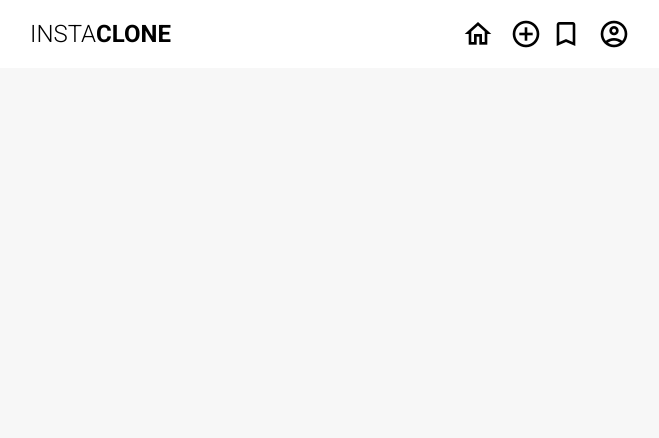
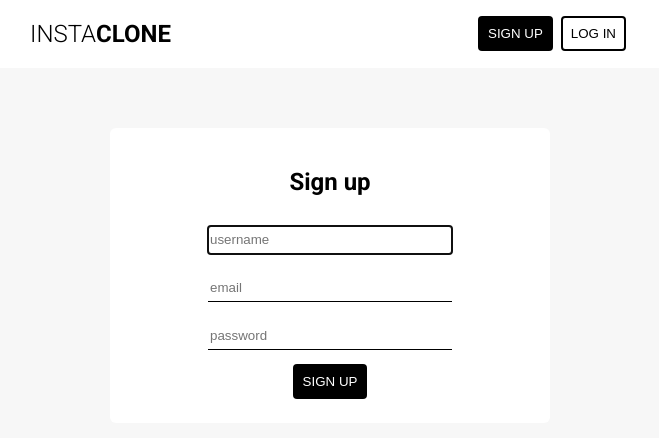
Before and after one commit to vjurih/instaclone, a Vue app: page /signup in a window 1280 px wide. Shown: the top 438 px of the page, without its empty margins (310-969 px from the left). Built offline with nearby package versions, Linux system fonts and the light colour scheme; no server answers.

Commit message:
Added login and signup

```diff
--- a/package.json
+++ b/package.json
@@ -8,6 +8,7 @@
   },
   "dependencies": {
     "core-js": "^3.6.5",
+    "firebase": "^8.10.0",
     "register-service-worker": "^1.7.1",
     "vue": "^3.0.0",
     "vue-router": "^4.0.0-0"
--- a/src/App.vue
+++ b/src/App.vue
@@ -14,20 +14,21 @@ import Navbar from './components/Navbar.vue'
 import NewPostModal from './components/NewPostModal.vue'
 export default {
   components: { Navbar, NewPostModal },
-  data() {
-    return {
-      showNewPostModal: false,
-      imageUrl: '',
+  setup() {
+    // DATA
+    const showNewPostModal = ref(false)
+    const imageURL = ref(null)
+
+    // METHODS
+    const toggleModal = () => {
+      showNewPostModal.value = !showNewPostModal.value
     }
-  },
-  methods: {
-    toggleModal() {
-      showNewPostModal = !showNewPostModal
-    },
-    handleImageSelect(selected) {
-      imageURL = URL.createObjectURL(selected)
+    const handleImageSelect = (selected) => {
+      imageURL.value = URL.createObjectURL(selected)
       toggleModal()
-    },
+    }
+
+    return { showNewPostModal, handleImageSelect, imageURL, toggleModal }
   },
 }
 </script>
@@ -74,13 +75,31 @@ body {
   .font-heavy {
     font-weight: 700;
   }
-  .btn-filled {
+  .error {
+    color: red;
+    margin: 20px 0;
+  }
+  .pointer {
+    cursor: pointer;
+  }
+  .btn {
     text-transform: uppercase;
-    color: white;
-    background-color: black;
+    padding: 10px;
     border-radius: 4px;
-    border: none;
-    padding: 10px;
+    margin: 4px;
+    &-filled {
+      @extend .btn;
+      color: white;
+      background-color: black;
+      border: none;
+    }
+    &-outlined {
+      @extend .btn;
+      border: 2px solid black;
+      color: black;
+      background-color: transparent;
+      padding: 8px;
+    }
   }
 }
 
--- a/src/components/Navbar.vue
+++ b/src/components/Navbar.vue
@@ -7,8 +7,12 @@
           <span class="font-heavy">clone</span>
         </h1>
       </div>
-      <div class="right-nav">
-        <span class="material-icons-outlined">home</span>
+
+      <div class="right-nav" v-if="user">
+        <router-link :to="{ name: 'Home' }" class="pointer">
+          <span class="material-icons-outlined">home</span>
+        </router-link>
+
         <div class="upload-button">
           <label for="file-upload">
             <span class="material-icons-outlined">
@@ -18,20 +22,54 @@
           <input type="file" id="file-upload" @change="handleChange" />
         </div>
 
-        <span class="material-icons-outlined">bookmark_border</span>
-        <span class="material-icons-outlined">account_circle</span>
+        <span class="material-icons-outlined">
+          bookmark_border
+        </span>
+
+        <span class="material-icons-outlined" @click="handleLogOut">
+          account_circle
+        </span>
+      </div>
+
+      <div class="logged-out" v-else>
+        <router-link :to="{ name: 'Signup' }">
+          <button class="btn-filled">Sign up</button>
+        </router-link>
+        <router-link :to="{ name: 'Login' }">
+          <button class="btn-outlined">Log in</button>
+        </router-link>
       </div>
     </nav>
   </div>
 </template>
 
 <script>
+import getUser from '../composables/getUser'
+import useLogout from '../composables/useLogout'
+import { useRouter } from 'vue-router'
+
 export default {
-  methods: {
-    handleChange(e) {
+  setup(props, { emit }) {
+    //DATA
+    const { user } = getUser()
+    const { error, isPending, logout } = useLogout()
+    const router = useRouter()
+
+    // METHODS
+    const handleChange = function(e) {
       const selected = e.target.files[0]
-      this.$emit('selected-image', selected)
-    },
+      emit('selected-image', selected)
+    }
+    const handleLogOut = async function() {
+      const res = await logout()
+      if (!error.value) {
+        console.log('User logged out')
+        router.push({ name: 'Login' })
+      } else {
+        console.log(error.value)
+      }
+    }
+    return { handleChange, user, handleLogOut }
   },
 }
 </script>
@@ -42,6 +80,18 @@ export default {
   flex-direction: row;
   justify-content: space-between;
   width: 600px;
+  align-items: center;
+  .material-icons-outlined {
+    cursor: pointer;
+    font-size: 32px;
+    padding: 4px 8px;
+  }
+  a {
+    color: black;
+  }
+  a:visited {
+    color: black;
+  }
 }
 
 .nav-container {
@@ -54,11 +104,6 @@ export default {
   display: flex;
   flex-direction: row;
   align-items: center;
-
-  span {
-    font-size: 32px;
-    padding: 5px 8px;
-  }
 }
 
 input[type='file'] {
--- a/src/components/NewPostModal.vue
+++ b/src/components/NewPostModal.vue
@@ -1,12 +1,13 @@
 <template>
   <div class="modal-backdrop" @click.self="handleBackdropClick">
     <div class="modal">
-      <form>
+      <form @submit.prevent="handleSubmit">
         <div class="form-left"><img :src="imageURL" /></div>
         <div class="form-right">
           <label>Description</label>
-          <textarea></textarea>
-          <button class="btn-filled">Publish</button>
+          <textarea v-model="description"></textarea>
+          <button class="btn-filled" v-if="!isPending">Publish</button>
+          <button class="btn-filled" v-else>Uploading...</button>
         </div>
       </form>
     </div>
@@ -14,12 +15,44 @@
 </template>
 
 <script>
+import { ref } from '@vue/reactivity'
+import useCollection from '../composables/useCollection'
+import { timestamp } from '../firebase/config'
+
 export default {
   props: ['imageURL'],
-  methods: {
-    handleBackdropClick() {
-      this.$emit('clicked-backdrop')
-    },
+  setup(props, { emit }) {
+    // DATA
+    const { error, isPending, addDoc } = useCollection('posts')
+    const description = ref('')
+
+    // METHODS
+    const handleBackdropClick = () => {
+      emit('clicked-backdrop')
+    }
+    const handleSubmit = async () => {
+      if (props.imageURL) {
+        isPending.value = true
+        await addDoc({
+          description: description.value,
+          createdAt: timestamp(),
+        })
+        isPending.value = false
+        if (!error.value) {
+          emit('clicked-backdrop')
+        }
+      }
+    }
+
+    return {
+      // DATA
+      isPending,
+      description,
+
+      // METHODS
+      handleBackdropClick,
+      handleSubmit,
+    }
   },
 }
 </script>
--- /dev/null
+++ b/src/composables/getUser.js
@@ -0,0 +1,14 @@
+import { ref } from 'vue'
+import { projectAuth } from '../firebase/config'
+
+const user = ref(projectAuth.currentUser)
+
+projectAuth.onAuthStateChanged((_user) => {
+  user.value = _user
+})
+
+const getUser = () => {
+  return { user }
+}
+
+export default getUser
--- /dev/null
+++ b/src/composables/useCollection.js
@@ -0,0 +1,25 @@
+import { ref } from 'vue'
+import { projectFirestore } from '../firebase/config'
+
+const useCollection = (collection) => {
+  const error = ref(null)
+  const isPending = ref(false)
+
+  // Add new document
+  const addDoc = async (doc) => {
+    error.value = null
+    isPending.value = true
+
+    try {
+      await projectFirestore.collection(collection).add(doc)
+      isPending.value = false
+    } catch (err) {
+      error.value = err.message
+      console.log(err.message)
+      isPending.value = false
+    }
+  }
+  return { error, isPending, addDoc }
+}
+
+export default useCollection
--- /dev/null
+++ b/src/composables/useLogin.js
@@ -0,0 +1,27 @@
+import { ref } from '@vue/reactivity'
+import { projectAuth } from '../firebase/config'
+
+const error = ref(null)
+const isPending = ref(false)
+
+const login = async function(email, password) {
+  error.value = null
+  isPending.value = true
+
+  try {
+    const res = await projectAuth.signInWithEmailAndPassword(email, password)
+    error.value = null
+    isPending.value = false
+    return res
+  } catch (err) {
+    error.value = 'Incorrect login credentials'
+    console.log(err.message)
+    isPending.value = false
+  }
+}
+
+const useLogin = function() {
+  return { error, isPending, login }
+}
+
+export default useLogin
--- /dev/null
+++ b/src/composables/useLogout.js
@@ -0,0 +1,24 @@
+import { ref } from 'vue'
+import { projectAuth } from '../firebase/config'
+
+const error = ref(null)
+const isPending = ref(false)
+
+const logout = async function() {
+  error.value = null
+  isPending.value = true
+  try {
+    await projectAuth.signOut()
+    isPending.value = false
+  } catch (err) {
+    error.value = err.message
+    console.log(err.message)
+    isPending.value = false
+  }
+}
+
+const useLogout = function() {
+  return { error, isPending, logout }
+}
+
+export default useLogout
--- /dev/null
+++ b/src/composables/useSignup.js
@@ -0,0 +1,34 @@
+import { ref } from '@vue/reactivity'
+import { projectAuth } from '../firebase/config'
+
+const error = ref(null)
+const isPending = ref(false)
+
+const signup = async (email, password, displayName) => {
+  error.value = null
+  isPending.value = true
+
+  try {
+    const res = await projectAuth.createUserWithEmailAndPassword(
+      email,
+      password
+    )
+    if (!res) {
+      throw new Error('Could not complete signup')
+    }
+    await res.user.updateProfile({ displayName })
+    error.value = null
+    isPending.value = false
+    return res
+  } catch (err) {
+    error.value = err.message
+    console.log(err.message)
+    isPending.value = false
+  }
+}
+
+const useSignup = () => {
+  return { error, isPending, signup }
+}
+
+export default useSignup
--- a/src/router/index.js
+++ b/src/router/index.js
@@ -1,11 +1,36 @@
 import { createRouter, createWebHistory } from 'vue-router'
 import Home from '../views/Home.vue'
+import Login from '../views/Login.vue'
+import Signup from '../views/Signup.vue'
+
+// Route guard
+import { projectAuth } from '../firebase/config'
+
+const requireAuth = function(to, from, next) {
+  let user = projectAuth.currentUser
+  if (!user) {
+    next({ name: 'Login' })
+  } else {
+    next()
+  }
+}
 
 const routes = [
   {
     path: '/',
     name: 'Home',
     component: Home,
+    beforeEnter: requireAuth,
+  },
+  {
+    path: '/login',
+    name: 'Login',
+    component: Login,
+  },
+  {
+    path: '/signup',
+    name: 'Signup',
+    component: Signup,
   },
 ]
 
--- /dev/null
+++ b/src/views/Login.vue
@@ -0,0 +1,68 @@
+<template>
+  <div class="login">
+    <form @submit.prevent="handleLogin">
+      <h2>Login</h2>
+      <input type="email" placeholder="email" v-model="email" autofocus />
+      <input type="password" placeholder="password" v-model="password" />
+      <button class="btn-filled" v-if="!isPending">Log in</button>
+      <button class="btn-filled" v-else>Loading...</button>
+      <div :class="{ error: error }">{{ error }}</div>
+    </form>
+  </div>
+</template>
+
+<script>
+import { ref } from '@vue/reactivity'
+import useLogin from '@/composables/useLogin'
+import { useRouter } from 'vue-router'
+
+export default {
+  setup(props, { emit }) {
+    // DATA
+    const { error, isPending, login } = useLogin()
+    const email = ref('')
+    const password = ref('')
+    const router = useRouter()
+
+    // METHODS
+    const handleLogin = async function() {
+      const res = await login(email.value, password.value)
+      if (!error.value) {
+        router.push({ name: 'Home' })
+      } else {
+        console.log(error.value)
+      }
+    }
+    return { error, email, password, handleLogin, isPending, error }
+  },
+}
+</script>
+
+<style lang="scss">
+.login {
+  display: flex;
+  flex-direction: column;
+  align-items: center;
+  justify-content: center;
+  form {
+    background-color: white;
+    width: 400px;
+    margin-top: 60px;
+    border-radius: 6px;
+    display: flex;
+    flex-direction: column;
+    align-items: center;
+    padding: 20px;
+    input {
+      width: 60%;
+      margin: 10px 0px;
+      height: 25px;
+      border: none;
+      border-bottom: 1px solid black;
+    }
+    button {
+      margin-top: 20px;
+    }
+  }
+}
+</style>
--- /dev/null
+++ b/src/views/Signup.vue
@@ -0,0 +1,44 @@
+<template>
+  <div class="login">
+    <form @submit.prevent="handleSubmit">
+      <h2>Sign up</h2>
+      <input type="text" placeholder="username" v-model="username" autofocus />
+      <input type="email" placeholder="email" v-model="email" />
+      <input type="password" placeholder="password" v-model="password" />
+      <button class="btn-filled" v-if="!isPending">Sign up</button>
+      <button class="btn-filled" v-else>Loading...</button>
+      <div :class="{ error: error }">{{ error }}</div>
+    </form>
+  </div>
+</template>
+
+<script>
+import { ref } from '@vue/reactivity'
+import useSignup from '@/composables/useSignup'
+import { useRouter } from 'vue-router'
+
+export default {
+  setup(props, { emit }) {
+    // DATA
+    const username = ref('')
+    const email = ref('')
+    const password = ref('')
+    const { error, isPending, signup } = useSignup()
+    const router = useRouter()
+
+    // METHODS
+    const handleSubmit = async () => {
+      const res = await signup(email.value, password.value, username.value)
+      if (!error.value) {
+        router.push({ name: 'Home' })
+      } else {
+        console.log(error.value)
+      }
+    }
+
+    return { username, email, password, handleSubmit, isPending, error }
+  },
+}
+</script>
+
+<style lang="scss"></style>
```
Also changed, not shown: 1 other file (tests, documents, lock files or other folders).
